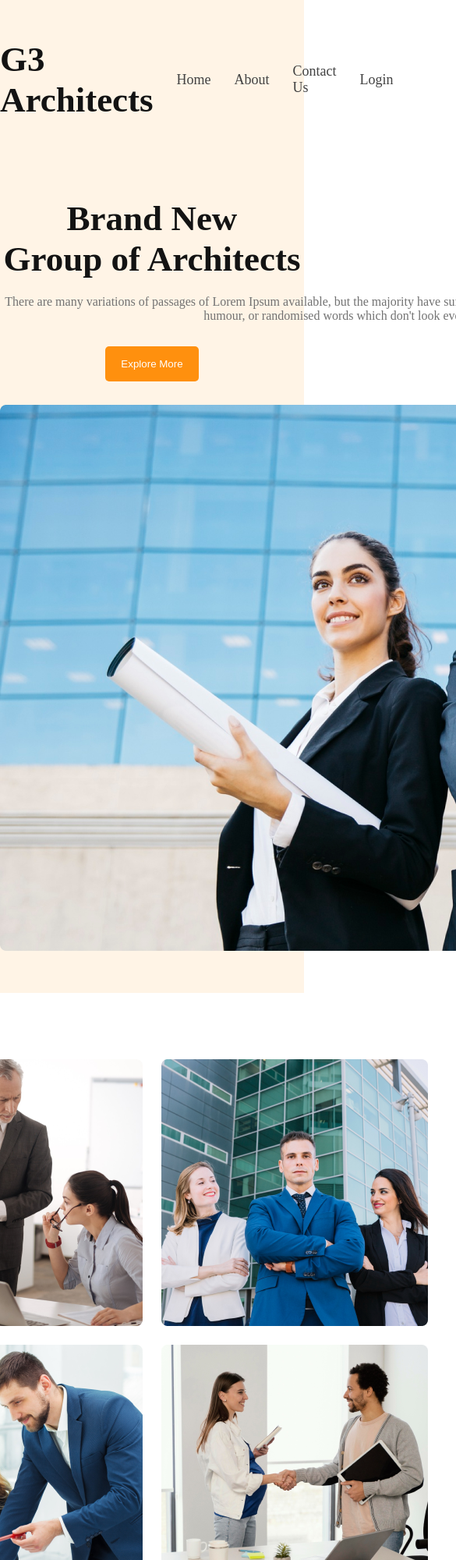
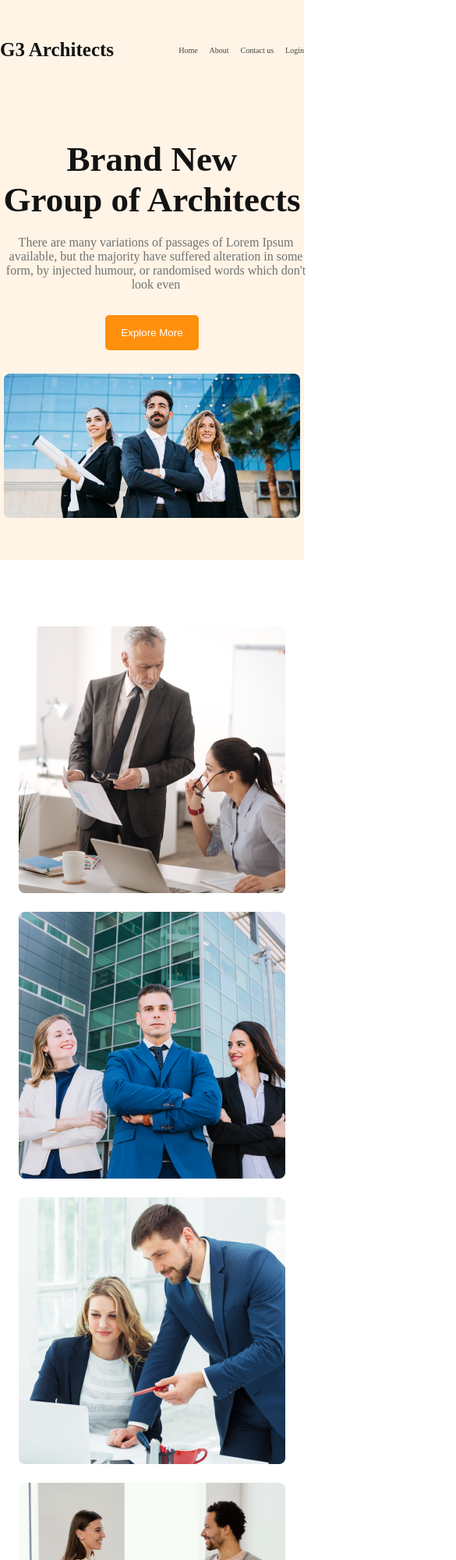
Before and after one commit to mustak-kpi/g3-assignmaint-scend, a plain HTML site: page index.html in a window 390 px wide. Shown: the top 2000 px of the page at 78% size, 585 px wide, since content can reach past the window. Drawn offline with Linux system fonts and the light colour scheme.

Commit message:
commit 80% complite

```diff
--- a/index.html
+++ b/index.html
@@ -11,12 +11,13 @@
 <body>
     <header id="bg-color">
         <div class="container">
+            <div class="header">
                 <nav class="header-section">
                     <h2 class="header-itme">G3 Architects</h2>
                     <ul>
                         <li>Home</li>
                         <li>About</li>
-                    <li>Contact Us</li>
+                        <li>Contact us</li>
                         <li>Login</li>
                     </ul>
                 </nav>
@@ -24,8 +25,9 @@
                     <h1 class="header-titlell">Brand New <br> Group of Architects</h1>
                         <p class="header-title">There are many variations of passages of Lorem Ipsum available, but the majority have suffered alteration in some form, by injected humour, or randomised words which don't look even</p>
                         <button class="border-color">Explore More</button>
-                    <div banner-img>
+                        <div class="banner">
                             <img src="images/banner.png" alt="">
+                      </div>
                 </div>
             </div>
         </div>
--- a/style/style.css
+++ b/style/style.css
@@ -69,9 +69,7 @@ margin: 0 auto;
     margin-bottom: 30px;
     margin-top: 30px;
 }
-.benner-img{
-    margin: 50px 200px;
-/* background: url(group-three-modern-architects.jpg);  */
+.banner img{
 border-radius: 8px;
 }
 /* ======================================
@@ -265,22 +263,31 @@ font-size: 20px;
     .container{
        width: 100%;
     }
-    .header-section, .header-ditle, .exprience-itme, .main-title, .status-box, .fotter-part, .footer-main, .title-cont{
-        grid-template-columns: repeat(1, 1fr);
+    .header{
+        grid-template-columns: repeat(1,1fr);
     }
-    .benner-img,  .status-box,.footer-main, .section-title{
+    .header-itme{
+        font-size: 25px;
+    }
+    .header-section ul li{
+      padding-left: 15px;
+      font-size: 10px;
+    }
+    .header-title{
+        width: 400px;
+    }
+    .banner img {
+        width: 380px;
+    }
+    .section-title{
         flex-direction: column;
+         grid-template-columns: repeat(1,1fr);
     }
-    .box-item{
-        flex-direction: column;
-    }
+.section-banner{
+     grid-template-columns: repeat(1,1fr);
+}
+ .exprience-itme, .status-box, .footer-main, .title-cont, .fotter-part, .main-title{
+    display: none;
+}
+
  }
-
- @media screen and (min-width: 577px) and (max-width: 992px) {
-    .container{
-        width: 100%;
-    }
-    .header-section, .header-ditle, .exprience-itme, .main-title, .status-box, .fotter-part, .footer-main, .title-cont{
-        grid-template-columns: repeat(2, 1fr);
-    }
-}
```
Lines whose indentation alone changed are shown as unchanged.
